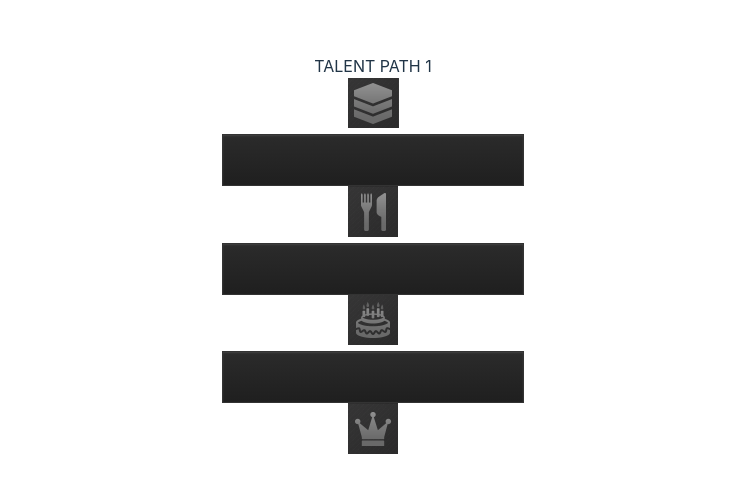
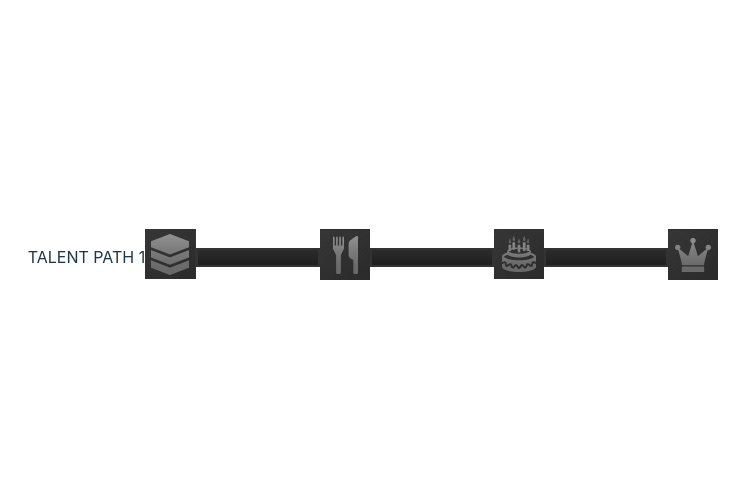
Before and after one commit to hongyisyue/DnDBeyondFEC, a React (Vite) app: page / in a window 1280 px wide. Shown: the part 143-636 px from the top of the page, without its empty margins (267-1016 px from the left). Built offline with nearby package versions, Linux system fonts and the light colour scheme.

Commit message:
1. adjust ui 2. fix learning issue 3. add index for fast update

```diff
--- a/src/App.tsx
+++ b/src/App.tsx
@@ -27,6 +27,7 @@ const totalPoints: Readonly<number> = 6;
 function App() {
   const deck: TRune = {
     id: '1',
+    index: 0,
     img_active: deck_img_b,
     img_deactive: deck_img_d,
     learnable: false,
@@ -34,6 +35,7 @@ function App() {
   }
   const fork: TRune = {
     id: '2',
+    index: 0,
     img_active: fork_img_b,
     img_deactive: fork_img_d,
     learnable: false,
@@ -41,6 +43,7 @@ function App() {
   }
   const cake: TRune = {
     id: '3',
+    index: 0,
     img_active: cake_img_b,
     img_deactive: cake_img_d,
     learnable: false,
@@ -48,6 +51,7 @@ function App() {
   }
   const crown: TRune = {
     id: '4',
+    index: 0,
     img_active: crown_img_b,
     img_deactive: crown_img_d,
     learnable: false,
@@ -55,6 +59,7 @@ function App() {
   }
   const cruise: TRune = {
     id: '5',
+    index: 0,
     img_active: cruise_img_b,
     img_deactive: cruise_img_d,
     learnable: false,
@@ -62,6 +67,7 @@ function App() {
   }
   const snorkel: TRune = {
     id: '6',
+    index: 0,
     img_active: snorkel_img_b,
     img_deactive: snorkel_img_d,
     learnable: false,
@@ -69,6 +75,7 @@ function App() {
   }
   const thunder: TRune = {
     id: '7',
+    index: 0,
     img_active: thunder_img_b,
     img_deactive: thunder_img_d,
     learnable: false,
@@ -76,21 +83,27 @@ function App() {
   }
   const skeleton: TRune = {
     id: '8',
+    index: 0,
     img_active: skeleton_img_b,
     img_deactive: skeleton_img_d,
     learnable: false,
     learned: false,
   }
-  const path1: TRunePath = pathBuilder('TALENT PATH 1', [deck, fork, cake, crown]);
 
   const [points, setPoints] = useState(totalPoints);
   function onPointUpdate(change: number): number {
-    setPoints(change);
-    return points;
+    setPoints((prevPoints) => prevPoints + change);
+    return points + change;
   }
+
   return (
     <>
-      <RunePath runePath={path1} onPointUpdate={onPointUpdate}></RunePath>
+      <RunePath
+        title='TALENT PATH 1'
+        runes={[deck, fork, cake, crown]}
+        onPointUpdate={onPointUpdate}
+      >
+      </RunePath>
     </>
   )
 }
--- a/src/components/Rune.tsx
+++ b/src/components/Rune.tsx
@@ -17,7 +17,7 @@ function Rune(props: {rune: TRune, onLearn: (change: TPointUpdate) => void}) {
                     onLearn({
                         rune: rune,
                         point_change: -1
-                    });
+                    } as TPointUpdate);
                 }
                 break;
             case 2:
@@ -34,7 +34,7 @@ function Rune(props: {rune: TRune, onLearn: (change: TPointUpdate) => void}) {
                         onLearn({
                             rune: rune,
                             point_change: 1
-                        });
+                        } as TPointUpdate);
                     }
                 }
                 break;
--- a/src/components/RunePath.tsx
+++ b/src/components/RunePath.tsx
@@ -1,9 +1,12 @@
-import { TPointUpdate, TRunePath } from "../utils/types";
+import { useState } from "react";
+import { pathBuilder } from "../utils/helper";
+import { TPointUpdate, TRune, TRunePath } from "../utils/types";
 import Rune from "./Rune";
 
-function RunePath(props: { runePath: TRunePath, onPointUpdate: (change: number) => number }) {
+function RunePath(props: { title: string, runes: TRune[], onPointUpdate: (change: number) => number }) {
     const onPointUpdate = props.onPointUpdate;
-    const path = props.runePath
+
+    const [path, setPath] = useState<TRunePath>(pathBuilder(props.title, props.runes));
 
     function hanleLearning(change: TPointUpdate) {
         /**
@@ -16,13 +19,24 @@ function RunePath(props: { runePath: TRunePath, onPointUpdate: (change: number)
             case -1:
                 //learn a rune
                 if (change.rune.next_rune && remainPoint > 1) {
-                    change.rune.next_rune.learnable = true;
+
+                    const updatedRune = { ...change.rune.next_rune, learnable: true }; // Create a new object
+                    change.rune.next_rune = updatedRune; // Update reference
+                    setPath((currentPath) => {
+                        const newRunes = [...currentPath.runes];
+                        newRunes[updatedRune.index] = updatedRune;
+                        return {
+                            ...currentPath,
+                            runes: newRunes
+                        }
+                    });
                 }
                 break;
             case 1:
                 //unlearn a rune
                 if (change.rune.next_rune) {
-                    change.rune.next_rune.learnable = false;
+                    const updatedRune = { ...change.rune.next_rune, learnable: false };
+                    change.rune.next_rune = updatedRune;
                 }
                 break;
         }
@@ -37,12 +51,11 @@ function RunePath(props: { runePath: TRunePath, onPointUpdate: (change: number)
                 <div className="col-9">
 
                 </div>
-            </div>
                 {path.runes.map(r => {
                     if (r.next_rune) {
                         return (
                             <>
-                            <Rune rune={r} onLearn={hanleLearning}></Rune>
+                                <Rune key={r.id} rune={r} onLearn={hanleLearning}></Rune>
                                 <div className="connect-bar"></div>
                             </>
                         )
@@ -52,6 +65,7 @@ function RunePath(props: { runePath: TRunePath, onPointUpdate: (change: number)
                         )
                     }
                 })}
+            </div>
         </>
     )
 }
--- a/src/styles/RunePath.css
+++ b/src/styles/RunePath.css
@@ -1,7 +1,12 @@
 .connect-bar {
-    width: 300px;
-    height: 50px;
+    width: 120px;
+    height: 15px;
     background: linear-gradient(to bottom, #2b2b2b, #1f1f1f);
-    border: 1px solid #333;
-    box-shadow: inset 0 1px 2px rgba(255, 255, 255, 0.1);
+    border: 2px solid #333;
 }
+.row {
+    display: flex;
+    align-items: center;
+    justify-content: center;
+    border: 0;
+}
--- a/src/utils/helper.ts
+++ b/src/utils/helper.ts
@@ -11,11 +11,13 @@ export function pathBuilder(title: string, runes: TRune[]): TRunePath {
         let pathId = `p${runes[0].id}`;
         const pathRunes = [runes[0]];
         runes[0].learnable = true;
+        runes[0].index = 0;
 
         //connect the rest of the rune
         for (let i=1; i<runes.length; i++) {
             pathId += `-${runes[i].id}`;
             runes[i].prereq_rune = runes[i-1];
+            runes[i].index = i;
             runes[i-1].next_rune = runes[i];
             pathRunes.push(runes[i]);
         }
--- a/src/utils/types.ts
+++ b/src/utils/types.ts
@@ -7,6 +7,7 @@ export type TRune = {
      * we need 'next_rune_id' for effiency update
      */
     id: string;
+    index: number;
     img_active: string;
     img_deactive: string;
     learnable: boolean;
@@ -14,7 +15,7 @@ export type TRune = {
     //pre-request rune of this rune, if there is any
     prereq_rune?: TRune;
     //next rune, if there is any
-    next_rune?: TRune
+    next_rune?: TRune;
 }
 
 export type TPointUpdate = {
```
Lines whose indentation alone changed are shown as unchanged.
